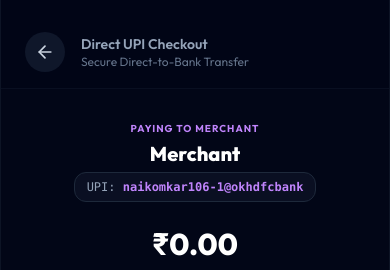
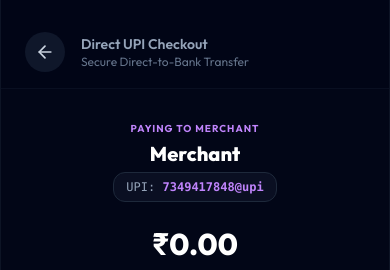
Before and after one commit to VAIBHAV7848/LoyMint, a React (Vite) app in the folder apps/web/: page /customer/upi-payment-app in a window 390 px wide. Shown: the top 270 px of the page. Built offline with nearby package versions, Linux system fonts and the light colour scheme; no server answers; sample sign-in values are in the browser's storage.

Commit message:
feat: change default merchant UPI VPA to mobile number 7349417848@upi

```diff
--- a/apps/web/src/routes/customer/PaymentPreviewPage.jsx
+++ b/apps/web/src/routes/customer/PaymentPreviewPage.jsx
@@ -43,14 +43,14 @@ export default function PaymentPreviewPage() {
         // In our API we also return shop info from initiateFromQr. Let's query initiate with a mock token or load shop name directly
         // Since we are loading order preview, let's query shop details
         const shopRes = await api.shops.getNearby(12.934, 77.624, 20); // standard query
-        const matchedShop = shopRes.data.shops.find(s => s.is_active === true) || { name: 'Local Shop', redeem_points_per_rupee: 10, upi_id: 'naikomkar106-1@okhdfcbank' };
+        const matchedShop = shopRes.data.shops.find(s => s.is_active === true) || { name: 'Local Shop', redeem_points_per_rupee: 10, upi_id: '7349417848@upi' };
 
         setOrder({
           orderId,
           shopName: matchedShop.name,
           amount: previewRes.data.remainingUpi,
           redeemRate: matchedShop.redeem_points_per_rupee,
-          upiId: matchedShop.upi_id || 'naikomkar106-1@okhdfcbank'
+          upiId: matchedShop.upi_id || '7349417848@upi'
         });
       } catch (err) {
         setError(err.message || 'Failed to fetch bill details. Bill may have expired.');
--- a/apps/web/src/routes/customer/UpiPaymentAppPage.jsx
+++ b/apps/web/src/routes/customer/UpiPaymentAppPage.jsx
@@ -11,7 +11,7 @@ export default function UpiPaymentAppPage() {
   const amount = searchParams.get('amount') || '0';
   const shopName = searchParams.get('shopName') || 'Merchant';
   const points = searchParams.get('points') || '0';
-  const upiId = searchParams.get('upiId') || 'naikomkar106-1@okhdfcbank';
+  const upiId = searchParams.get('upiId') || '7349417848@upi';
 
   const [loading, setLoading] = useState(false);
   const [error, setError] = useState('');
--- a/apps/web/src/routes/merchant/ShopSetupPage.jsx
+++ b/apps/web/src/routes/merchant/ShopSetupPage.jsx
@@ -13,7 +13,7 @@ export default function ShopSetupPage() {
   const [redeemPointsPerRupee, setRedeemPointsPerRupee] = useState(10);
   const [latitude, setLatitude] = useState('');
   const [longitude, setLongitude] = useState('');
-  const [upiId, setUpiId] = useState('naikomkar106-1@okhdfcbank');
+  const [upiId, setUpiId] = useState('7349417848@upi');
 
   const [loading, setLoading] = useState(false);
   const [fetching, setFetching] = useState(true);
@@ -36,7 +36,7 @@ export default function ShopSetupPage() {
           setCategory(myShop.category);
           setEarnPointsPer100(myShop.earn_points_per_100);
           setRedeemPointsPerRupee(myShop.redeem_points_per_rupee);
-          setUpiId(myShop.upi_id || 'naikomkar106-1@okhdfcbank');
+          setUpiId(myShop.upi_id || '7349417848@upi');
         }
       } catch (err) {
         console.warn('Failed to load existing shop profile:', err);
@@ -140,7 +140,7 @@ export default function ShopSetupPage() {
               <input
                 type="text"
                 required
-                placeholder="e.g. naikomkar106-1@okhdfcbank"
+                placeholder="e.g. 7349417848@upi"
                 value={upiId}
                 onChange={(e) => setUpiId(e.target.value)}
                 className="w-full bg-slate-900 border border-slate-800 rounded-xl py-3 pl-11 pr-4 text-sm text-slate-200 focus:outline-none focus:border-brand-light"
```
Also changed, not shown: 2 other files (tests, documents, lock files or other folders).
